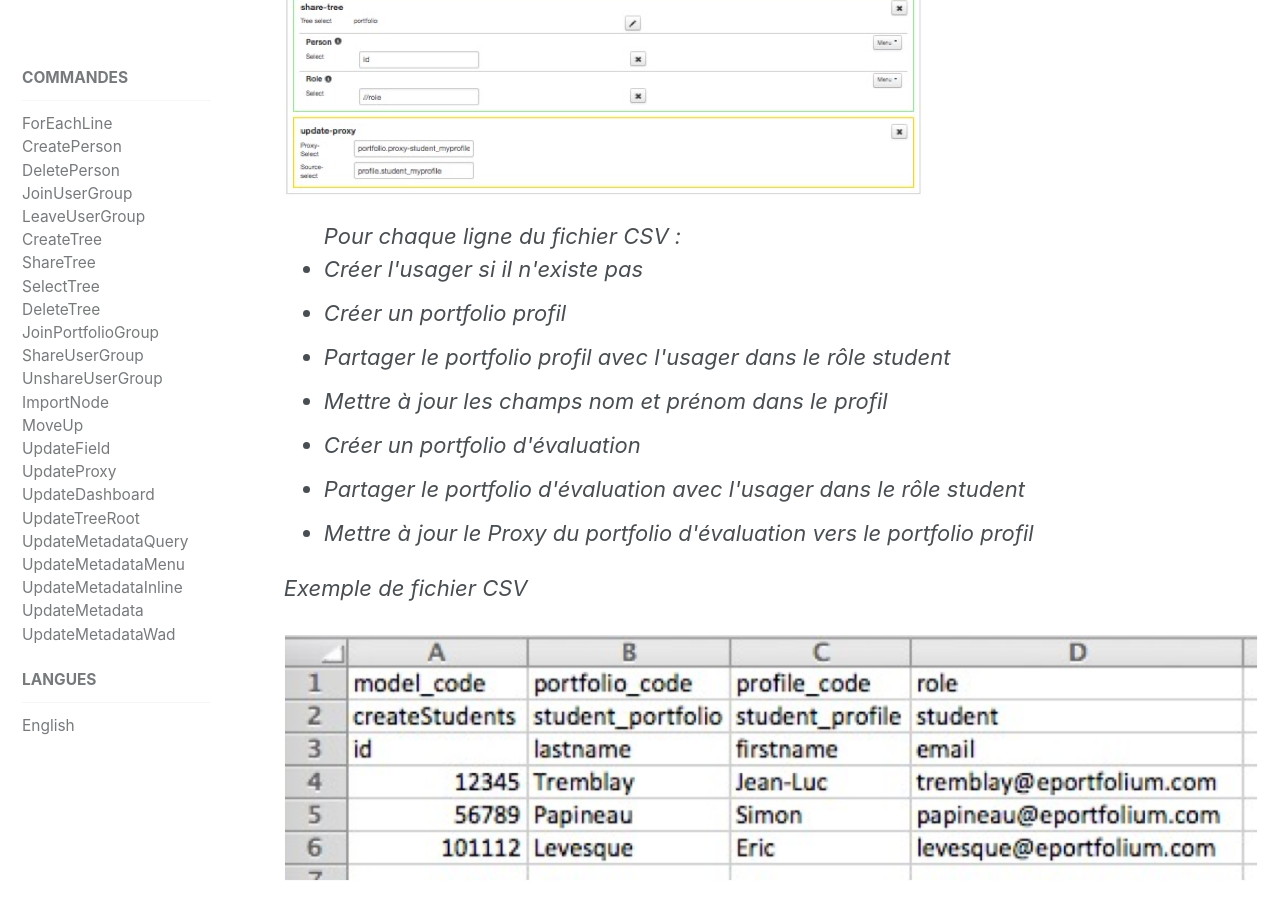
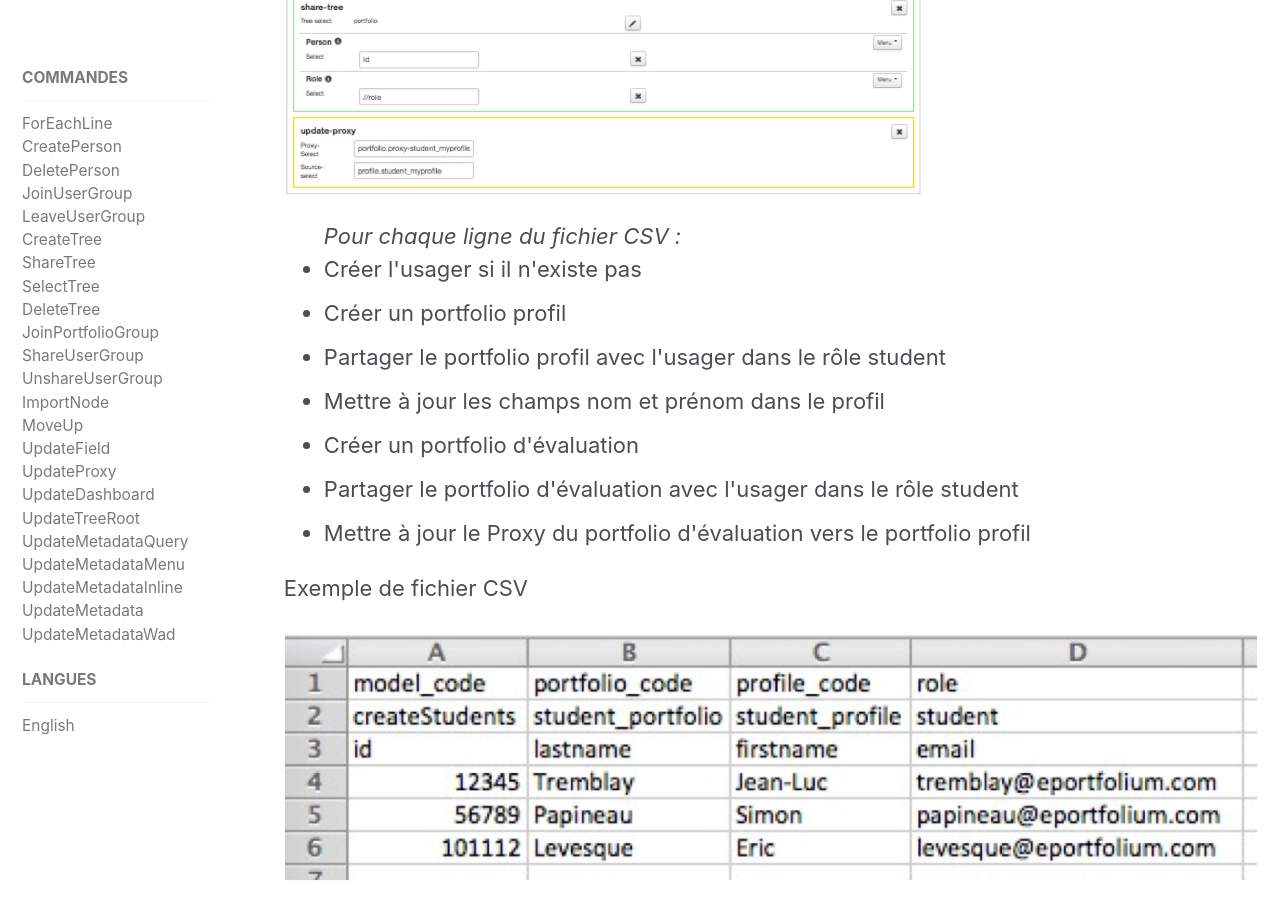
Before and after one commit to karutaproject/karuta-frontend-documentation, a Jekyll site: the page built from _pages/batch_fr.html, in a window 1280 px wide and 900 px high, scrolled down 2060 px. Built offline with Jekyll 4.4.1, drawn with Linux system fonts in a browser that asks for light colours.

Commit message:
correction

```diff
--- a/_pages/batch_fr.html
+++ b/_pages/batch_fr.html
@@ -24,7 +24,7 @@ sidebar:
 <p>Exemple de script</p>
 <img src='../assets/img/batch-script.png'/>
 <ul>
-	<i>Pour chaque ligne du fichier CSV :<i/>
+	<i>Pour chaque ligne du fichier CSV :</i>
 	<li>Créer l'usager si il n'existe pas</li>
 	<li>Créer un portfolio profil</li>
 	<li>Partager le portfolio profil avec l'usager dans le rôle student</li>
```
